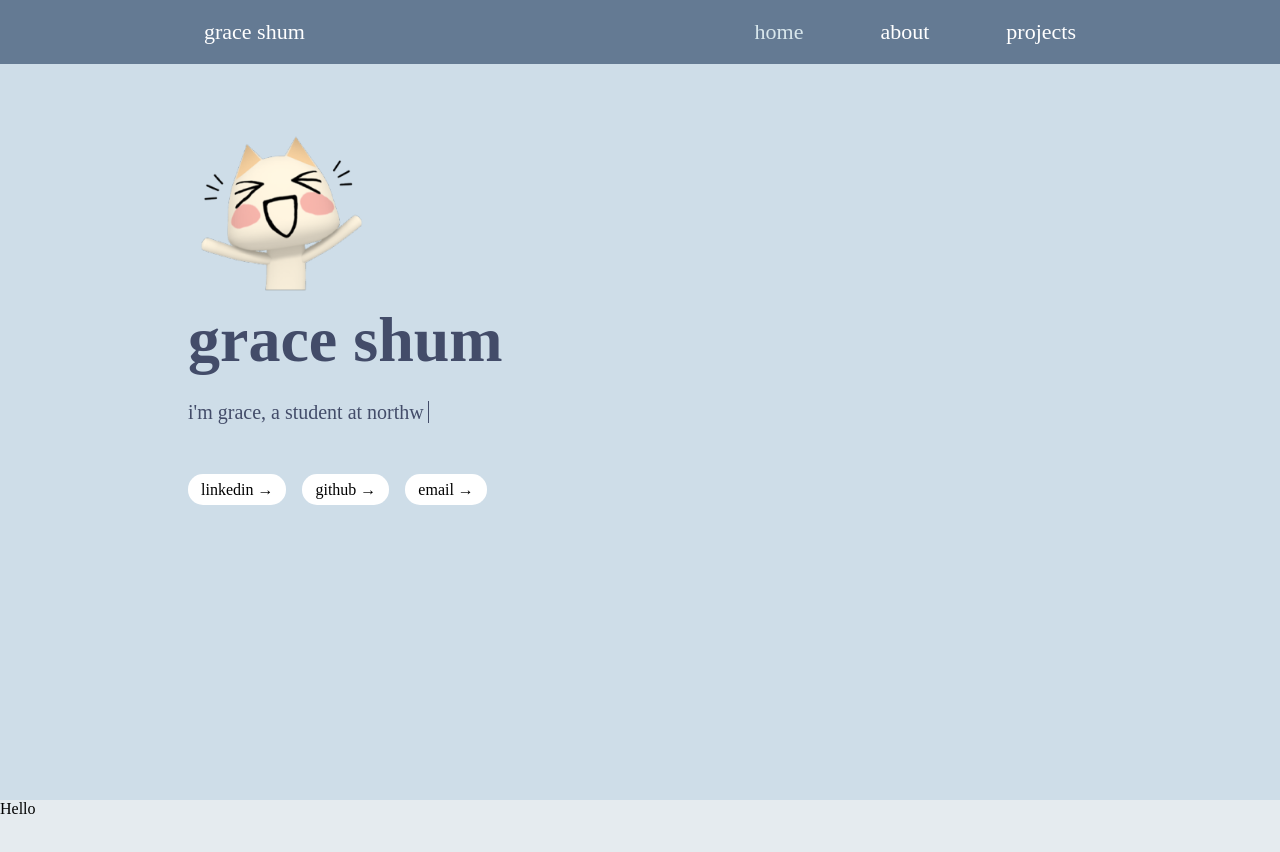
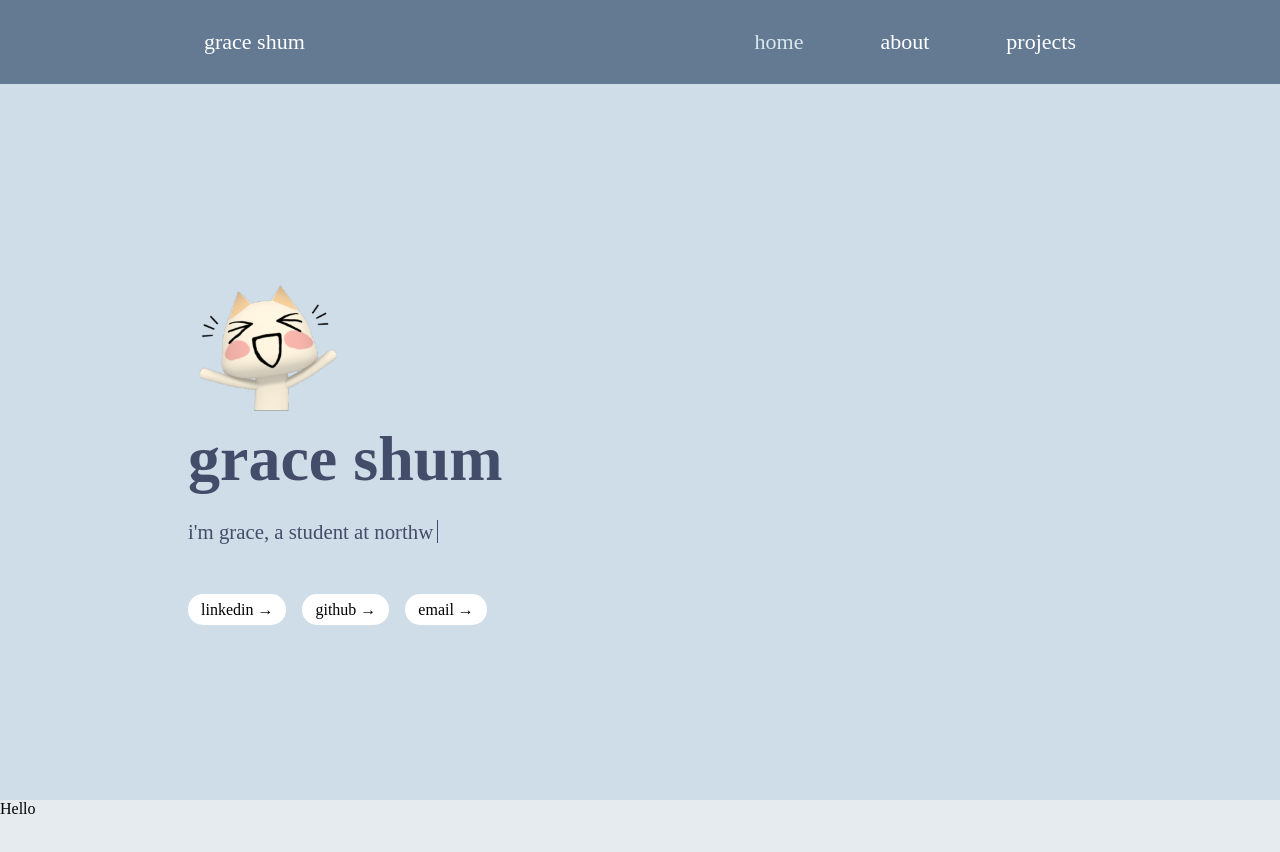
Before and after one commit to graceshum/personal-website, a React (Create React App) app: page / in a window 1280 px wide. Shown: the top 852 px of the page. Built offline with nearby package versions, Linux system fonts and the light colour scheme.

Commit message:
added styling for smaller laptop screens (1440px)

```diff
--- a/src/components/Homepage.css
+++ b/src/components/Homepage.css
@@ -11,9 +11,8 @@
     align-items: flex-start;
     margin-left: 11.75rem;
     margin-right: 11.75rem;
-    margin-top: 26rem;
+    margin-top: 20rem;
     margin-bottom: 10rem;
-    height: 100vh;
 }
 .home-content {
     color: #434C69;
@@ -21,13 +20,13 @@
 
 .home-title {
     font-family: "Satoshi-Medium";
-    font-size: 4rem;
+    font-size: 5rem;
     padding-bottom: 24px;
 }
 
 .home-desc {
     font-family: "Satoshi-Medium";
-    font-size: 1.25rem;
+    font-size: 1.8rem;
     padding-bottom: 57px;
 }
 
@@ -53,7 +52,45 @@
     width: 187px;
 }
 
-@media screen and (max-width: 992px) {
+@media screen and (max-width: 1440px) {
+    .home-content-container {
+        margin-bottom: 14rem;
+    }
+    .home-title {
+        font-family: "Satoshi-Medium";
+        font-size: 4rem;
+        padding-bottom: 24px;
+    }
+
+    .home-desc {
+        font-family: "Satoshi-Medium";
+        font-size: 1.3rem;
+        padding-bottom: 57px;
+    }
+
+
+    .wrap {
+        padding-right: 4px;
+        border-right: 0.08em solid #434C69;
+    }
+
+    .home-button {
+        font-family: "Satoshi-Medium";
+        text-decoration: none;
+        margin-top: 1.5rem;
+        color: black;
+        padding: 7px 13px;
+        margin-right: 16px;
+        background-color: white;
+        border-radius: 15px;
+    }
+
+    .home-img {
+        height: 140px;
+        width: 160px;
+    }
+}
+@media screen and (max-width: 768px) {
     .home-container {
         align-items: center;
         justify-content: center;
@@ -66,7 +103,7 @@
         align-items: center;
         justify-content: center;
         text-align: center;
-        margin-top: 0;
+        margin-top: 20px;
         margin-left:50px;
         margin-right:50px;
     }
--- a/src/components/Navbar.css
+++ b/src/components/Navbar.css
@@ -23,7 +23,7 @@
 .navbar-container {
     background: #647A93;
     position: relative;
-    height: 4rem;
+    height: 5.25rem;
     display: flex;
     justify-content: space-between;
     align-items: center;
```
